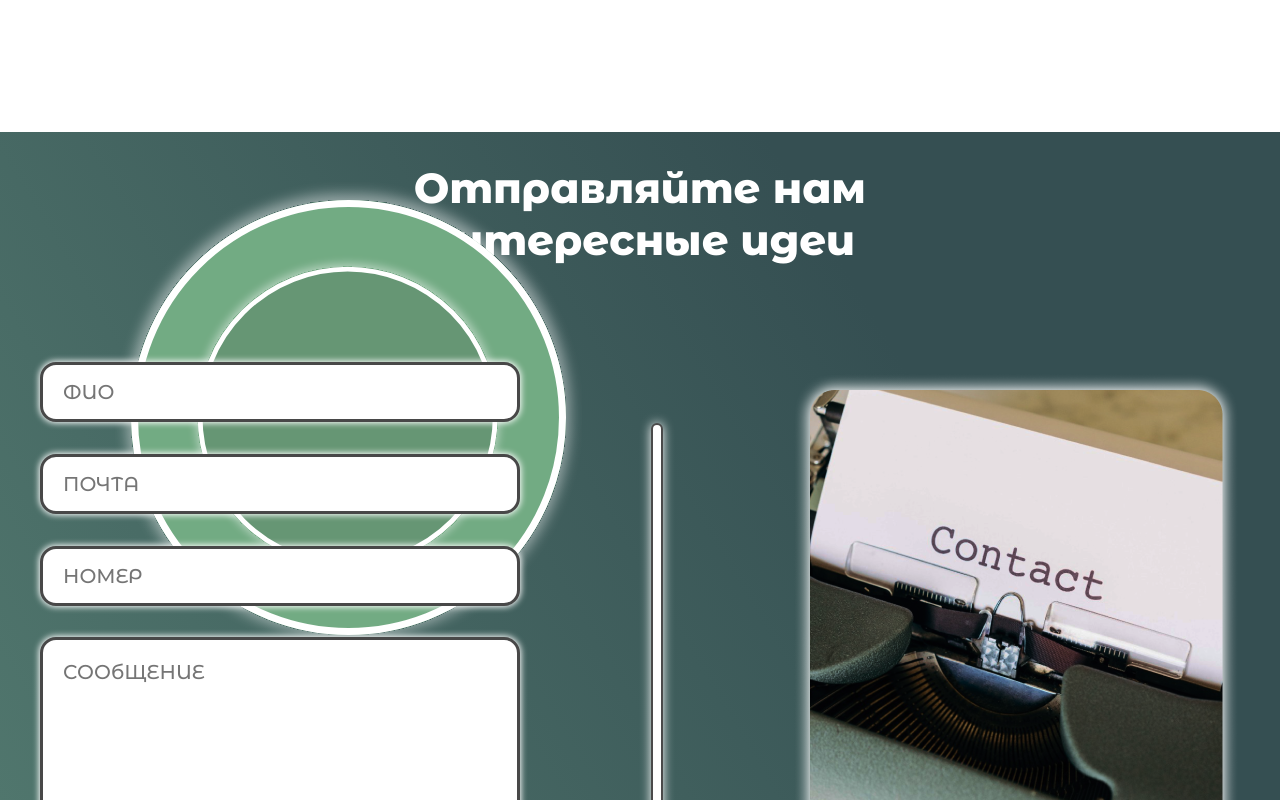
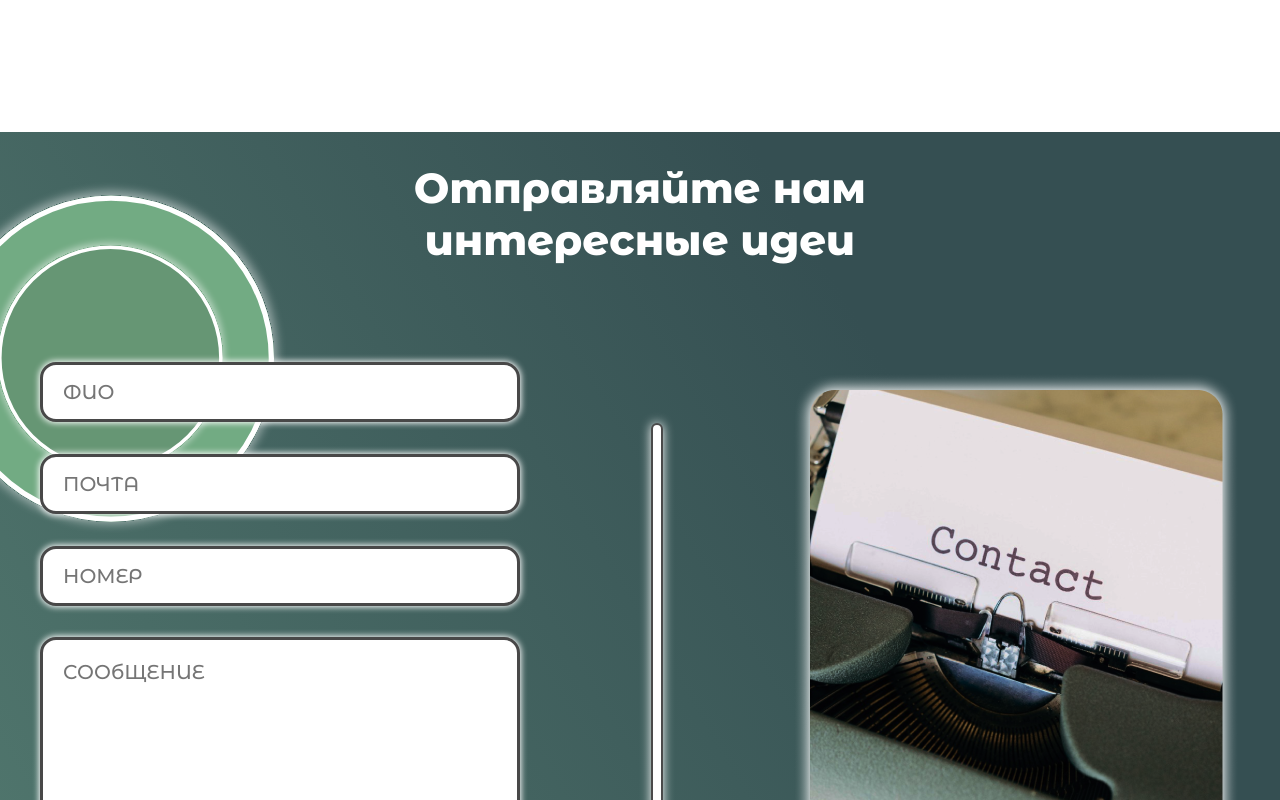
Before and after one commit to Airtribunal/just-games-front, a React (Create React App) app: page /home in a window 1280 px wide. Shown: the part 1320-2120 px from the top of the page. Built offline with nearby package versions, Linux system fonts and the light colour scheme; no server answers.

Commit message:
circle-img-fixed

```diff
--- a/src/index.css
+++ b/src/index.css
@@ -251,14 +251,19 @@ textarea {
   position: relative;
   padding-top: 0 !important;
   min-height: 100vh;
-  background: linear-gradient(239deg, #354F52 29.14%, #52796F 100%)
+  background: linear-gradient(239deg, #354F52 29.14%, #52796F 100%);
+  padding-bottom: 100px;
 }
 
 .contact-circle {
   position: absolute;
   z-index: 2;
   top: 50px;
-  left: 9%;
+  left: -5%;
+}
+
+.contact-circle img{
+  width: 350px;
 }
 
 .contact-title {
```
